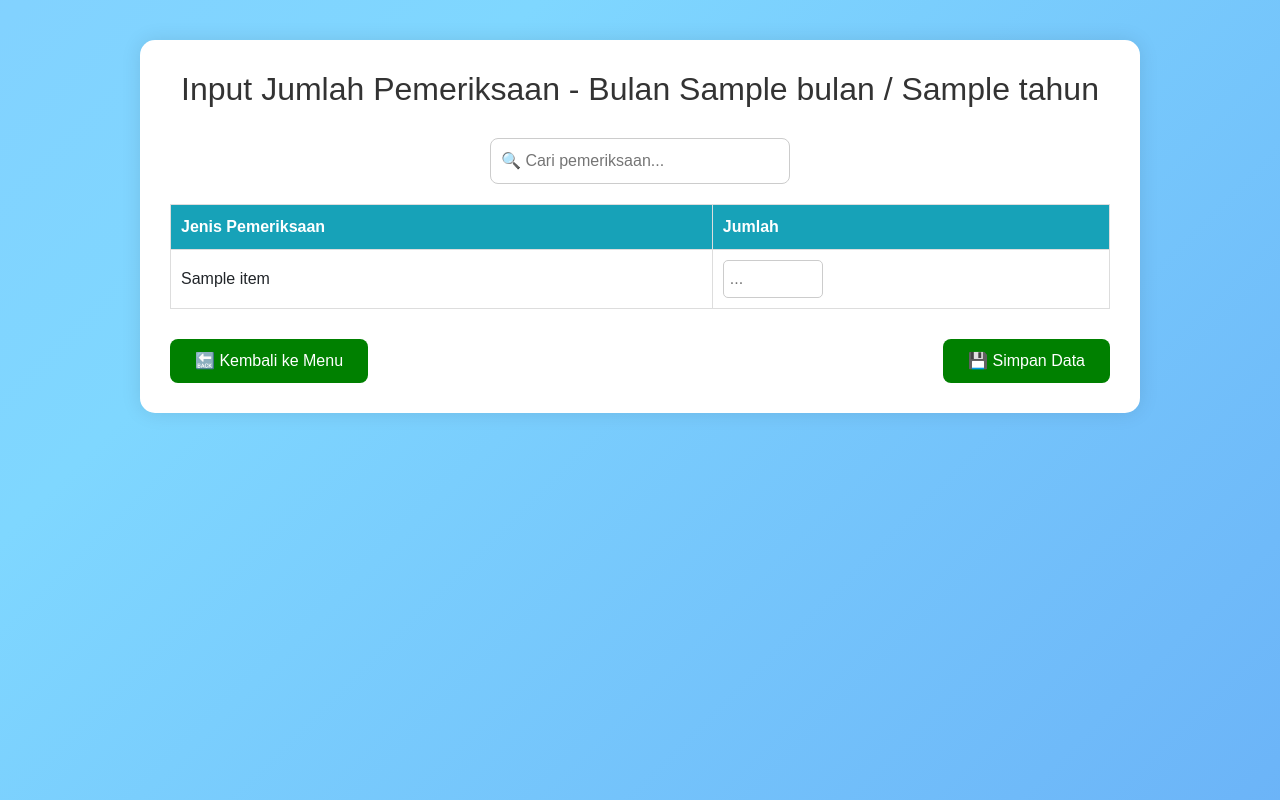
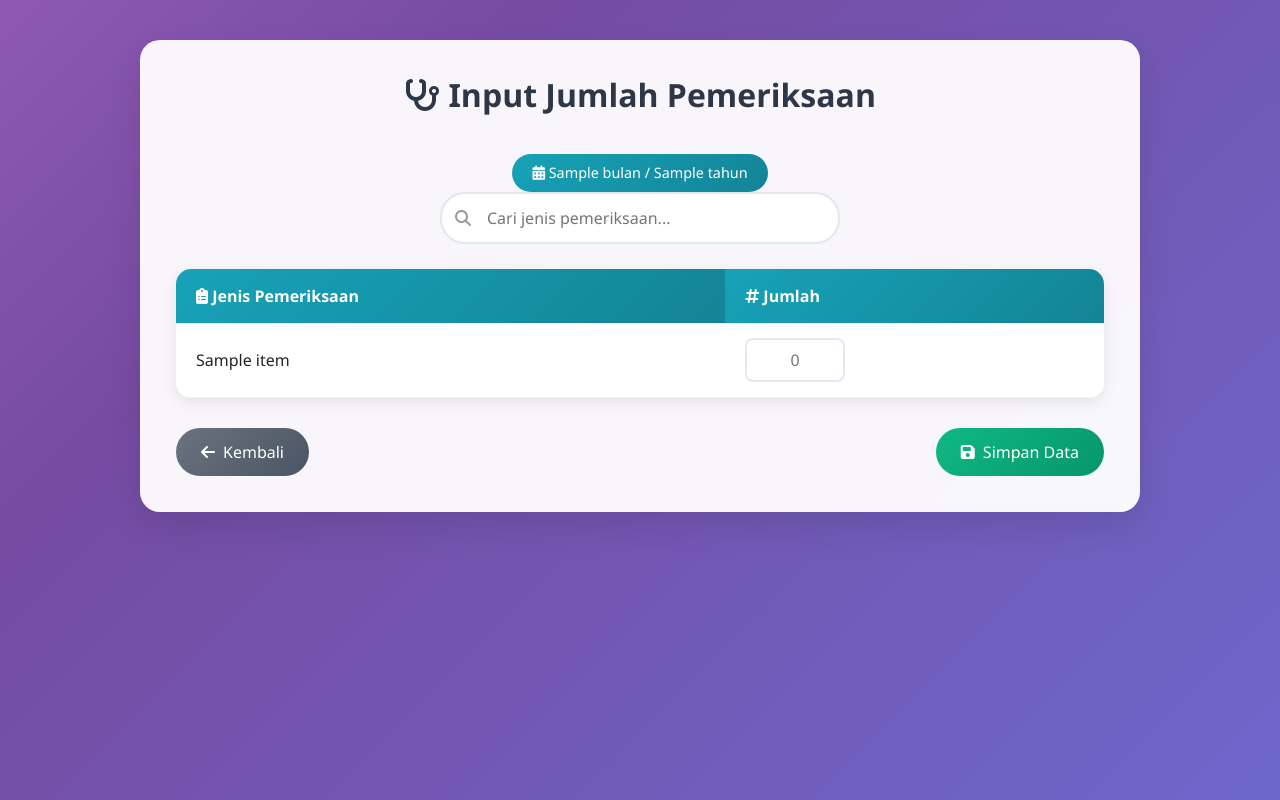
Before and after one commit to AndrianFakhruza/Data-Converter-Web, a Flask app: template templates/form_input_pemeriksaan.html in a window 1280 px wide. Run offline with Flask 3, Linux system fonts and the light colour scheme; the template is opened without the code that fills it: most values are stand-ins (such as "Sample title", 1, 10 or a date in 2020).

Commit message:
update index.html

```diff
--- a/templates/form_input_pemeriksaan.html
+++ b/templates/form_input_pemeriksaan.html
@@ -3,11 +3,13 @@
 <head>
   <title>Input Jumlah Pemeriksaan</title>
   <link href="https://cdn.jsdelivr.net/npm/bootstrap@5.3.0/dist/css/bootstrap.min.css" rel="stylesheet">
+  <link href="https://cdnjs.cloudflare.com/ajax/libs/font-awesome/6.4.0/css/all.min.css" rel="stylesheet">
+
   <style>
     body {
       margin: 0;
-      font-family: Arial, sans-serif;
-      background: linear-gradient(-45deg, #5c98f2, #7fd7ff, #8fbcff, #b0e0ff);
+      font-family: 'Segoe UI', Tahoma, Geneva, Verdana, sans-serif;
+      background: linear-gradient(-45deg, #667eea, #764ba2, #f093fb, #f5576c);
       background-size: 400% 400%;
       animation: gradientBG 15s ease infinite;
       min-height: 100vh;
@@ -21,58 +23,108 @@
     }
 
     .container {
-      background-color: white;
-      padding: 30px;
-      border-radius: 15px;
+      background: rgba(255, 255, 255, 0.95);
+      backdrop-filter: blur(10px);
+      padding: 35px;
+      border-radius: 20px;
       max-width: 1000px;
       margin: auto;
-      box-shadow: 0 0 20px rgba(0,0,0,0.1);
+      box-shadow: 0 15px 35px rgba(0,0,0,0.1);
+      border: 1px solid rgba(255,255,255,0.2);
     }
 
     h2 {
       text-align: center;
-      color: #333;
+      color: #2d3748;
+      margin-bottom: 30px;
+      font-weight: 600;
+    }
+
+    .month-badge {
+      display: inline-block;
+      background: linear-gradient(135deg, #17a2b8, #138496);
+      color: white;
+      padding: 8px 20px;
+      border-radius: 25px;
+      font-size: 0.9rem;
+      margin-top: 10px;
+    }
+
+    .search-box {
+      position: relative;
+      max-width: 400px;
+      margin: 0 auto 25px auto;
+    }
+
+    .search-box i {
+      position: absolute;
+      left: 15px;
+      top: 50%;
+      transform: translateY(-50%);
+      color: #999;
+    }
+
+    input[type="text"] {
+      padding: 12px 20px 12px 45px;
+      width: 100%;
+      border-radius: 25px;
+      border: 2px solid #e2e8f0;
+      background: white;
+      font-size: 1rem;
+      transition: all 0.3s ease;
+    }
+
+    input[type="text"]:focus {
+      border-color: #17a2b8;
+      outline: none;
+      box-shadow: 0 0 0 3px rgba(23, 162, 184, 0.1);
+    }
+
+    .table-wrapper {
+      background: white;
+      border-radius: 15px;
+      overflow: hidden;
+      box-shadow: 0 5px 15px rgba(0,0,0,0.08);
       margin-bottom: 30px;
     }
 
-    input[type="text"] {
-      padding: 10px;
-      width: 300px;
-      margin: 0 auto 20px auto;
-      border-radius: 8px;
-      border: 1px solid #ccc;
-      display: block;
-    }
-
     table {
-      margin: auto;
+      width: 100%;
       border-collapse: collapse;
-      width: 100%;
-      background-color: white;
-    }
-
-    th, td {
-      border: 1px solid #ddd;
-      padding: 10px;
-      text-align: left;
     }
 
     th {
-      background-color: #17a2b8;
+      background: linear-gradient(135deg, #17a2b8, #138496);
       color: white;
+      padding: 15px 20px;
+      font-weight: 600;
+      border: none;
+    }
+
+    td {
+      padding: 15px 20px;
+      border-bottom: 1px solid #f1f5f9;
     }
 
     tr:hover {
-      background-color: #f1f1f1;
+      background-color: #f8fafc;
+      transform: scale(1.01);
+      transition: all 0.2s ease;
     }
 
     input[type="number"] {
-      padding: 6px;
-      border-radius: 5px;
-      border: 1px solid #ccc;
+      padding: 8px 12px;
+      border-radius: 8px;
+      border: 2px solid #e2e8f0;
       width: 100px;
-      -moz-appearance: textfield;
-      appearance: textfield;
+      text-align: center;
+      transition: all 0.3s ease;
+    }
+
+    input[type="number"]:focus {
+      border-color: #17a2b8;
+      outline: none;
+      transform: scale(1.05);
     }
 
     input[type="number"]::-webkit-inner-spin-button,
@@ -86,41 +138,79 @@
       justify-content: space-between;
       align-items: center;
       margin-top: 30px;
+      gap: 15px;
     }
 
-    button {
-      padding: 10px 25px;
-      background-color: green;
-      color: white;
+    .btn-modern {
+      display: inline-flex;
+      align-items: center;
+      gap: 8px;
+      padding: 12px 25px;
       border: none;
-      border-radius: 8px;
-      font-size: 16px;
+      border-radius: 25px;
+      font-size: 1rem;
+      font-weight: 500;
+      text-decoration: none;
       cursor: pointer;
-      transition: 0.3s;
+      transition: all 0.3s ease;
     }
 
-    button:hover {
-      background-color: darkgreen;
+    .btn-back {
+      background: linear-gradient(135deg, #6b7280, #4b5563);
+      color: white;
     }
 
-    .back-btn {
-      background-color: green;
-      text-decoration: none;
-      display: inline-block;
-      padding: 10px 25px;
-      border-radius: 8px;
+    .btn-save {
+      background: linear-gradient(135deg, #10b981, #059669);
       color: white;
-      transition: 0.3s;
     }
 
-    .back-btn:hover {
-      background-color: #5a6268;
+    .btn-modern:hover {
+      transform: translateY(-2px);
+      box-shadow: 0 8px 20px rgba(0,0,0,0.2);
+      color: white;
+    }
+
+    /* Modal improvements */
+    .modal-content {
+      border-radius: 15px;
+      border: none;
+      box-shadow: 0 20px 40px rgba(0,0,0,0.2);
+    }
+
+    .modal-header {
+      border: none;
+      border-radius: 15px 15px 0 0;
+    }
+
+    .modal-footer {
+      border: none;
+    }
+
+    .modal .btn {
+      border-radius: 25px;
+      padding: 10px 20px;
+    }
+
+    @media (max-width: 768px) {
+      .container {
+        padding: 20px;
+        margin: 10px;
+      }
+
+      .btn-container {
+        flex-direction: column;
+        align-items: stretch;
+      }
+
+      .btn-modern {
+        justify-content: center;
+      }
     }
   </style>
 </head>
 <body>
   <div class="container">
-
     {% if success %}
     <script>
       window.addEventListener("DOMContentLoaded", function () {
@@ -130,75 +220,99 @@
     </script>
     {% endif %}
 
-    <h2>Input Jumlah Pemeriksaan - Bulan {{ bulan }} / {{ tahun }}</h2>
+    <div style="text-align: center;">
+      <h2><i class="fas fa-stethoscope"></i> Input Jumlah Pemeriksaan</h2>
+      <div class="month-badge">
+        <i class="fas fa-calendar-alt"></i> {{ bulan }} / {{ tahun }}
+      </div>
+    </div>
 
     <form method="POST" action="{{ url_for('input_pemeriksaan') }}" id="pemeriksaanForm">
       <input type="hidden" name="bulan" value="{{ bulan }}">
       <input type="hidden" name="tahun" value="{{ tahun }}">
       <input type="hidden" name="submit_data" value="true">
 
-      <input type="text" placeholder="🔍 Cari pemeriksaan..." onkeyup="search(this)">
+      <div class="search-box">
+        <i class="fas fa-search"></i>
+        <input type="text" placeholder="Cari jenis pemeriksaan..." onkeyup="search(this)">
+      </div>
+
+      <div class="table-wrapper">
         <table id="dataTable">
-        <tr><th>Jenis Pemeriksaan</th><th>Jumlah</th></tr>
+          <thead>
+            <tr>
+              <th><i class="fas fa-clipboard-list"></i> Jenis Pemeriksaan</th>
+              <th><i class="fas fa-hashtag"></i> Jumlah</th>
+            </tr>
+          </thead>
+          <tbody>
             {% for item in pemeriksaan_list %}
               <tr>
                 <td>{{ item }}</td>
-            <td><input type="number" name="{{ item }}" min="0" placeholder="..."></td>
+                <td><input type="number" name="{{ item }}" min="0" placeholder="0"></td>
               </tr>
             {% endfor %}
+          </tbody>
         </table>
+      </div>
 
       <div class="btn-container">
-        <a href="{{ url_for('index') }}" class="back-btn">🔙 Kembali ke Menu</a>
-        <button type="button" onclick="showConfirm()">💾 Simpan Data</button>
+        <a href="{{ url_for('index') }}" class="btn-modern btn-back">
+          <i class="fas fa-arrow-left"></i> Kembali
+        </a>
+        <button type="button" class="btn-modern btn-save" onclick="showConfirm()">
+          <i class="fas fa-save"></i> Simpan Data
+        </button>
       </div>
     </form>
   </div>
 
-  <!-- Modal Sukses -->
-  <div class="modal fade" id="successModal" tabindex="-1" aria-labelledby="successModalLabel" aria-hidden="true">
+  <!-- Success Modal -->
+  <div class="modal fade" id="successModal" tabindex="-1" aria-hidden="true">
     <div class="modal-dialog modal-dialog-centered">
       <div class="modal-content">
         <div class="modal-header bg-success text-white">
-          <h5 class="modal-title" id="successModalLabel">✅ Data Berhasil Disimpan!</h5>
+          <h5 class="modal-title"><i class="fas fa-check-circle"></i> Berhasil!</h5>
         </div>
         <div class="modal-body">
-          Data berhasil disimpan ke:
-          <strong>data/jumlah_pemeriksaan_{{ tahun }}_{{ bulan }}.csv</strong>
+          Data berhasil disimpan ke: <strong>data/jumlah_pemeriksaan_{{ tahun }}_{{ bulan }}.csv</strong>
         </div>
         <div class="modal-footer">
-          <a href="{{ url_for('index') }}" class="btn btn-success">🏠 Kembali ke Menu</a>
-          <a href="{{ url_for('isi_jumlah_pemeriksaan') }}" class="btn btn-secondary">📅 Isi Bulan & Tahun Lagi</a>
+          <a href="{{ url_for('index') }}" class="btn btn-success">
+            <i class="fas fa-home"></i> Menu Utama
+          </a>
+          <a href="{{ url_for('isi_jumlah_pemeriksaan') }}" class="btn btn-secondary">
+            <i class="fas fa-plus"></i> Input Lagi
+          </a>
         </div>
       </div>
     </div>
   </div>
 
-  <!-- Modal Konfirmasi -->
-  <div class="modal fade" id="confirmModal" tabindex="-1" aria-labelledby="confirmModalLabel" aria-hidden="true">
+  <!-- Confirm Modal -->
+  <div class="modal fade" id="confirmModal" tabindex="-1" aria-hidden="true">
     <div class="modal-dialog modal-dialog-centered">
       <div class="modal-content">
         <div class="modal-header bg-warning">
-          <h5 class="modal-title" id="confirmModalLabel">Konfirmasi Pengisian Data</h5>
+          <h5 class="modal-title"><i class="fas fa-question-circle"></i> Konfirmasi</h5>
         </div>
         <div class="modal-body">
           Apakah semua data sudah benar?
         </div>
         <div class="modal-footer">
-          <button type="button" class="btn btn-secondary" data-bs-dismiss="modal">Cek Lagi</button>
+          <button type="button" class="btn btn-secondary" data-bs-dismiss="modal">Periksa Lagi</button>
           <button type="button" class="btn btn-primary" onclick="submitForm()">Ya, Simpan</button>
         </div>
       </div>
     </div>
   </div>
 
-  <!-- Scripts -->
   <script src="https://cdn.jsdelivr.net/npm/bootstrap@5.3.0/dist/js/bootstrap.bundle.min.js"></script>
   <script>
     function search(input) {
       let filter = input.value.toUpperCase();
-      let rows = document.querySelectorAll("#dataTable tr");
-      for (let i = 1; i < rows.length; i++) {
+      let rows = document.querySelectorAll("#dataTable tbody tr");
+      for (let i = 0; i < rows.length; i++) {
         let td = rows[i].getElementsByTagName("td")[0];
         rows[i].style.display = td.innerHTML.toUpperCase().includes(filter) ? "" : "none";
       }
```
Also changed, not shown: templates/index.html (+76 -19 lines). Lines whose indentation alone changed are shown as unchanged.
